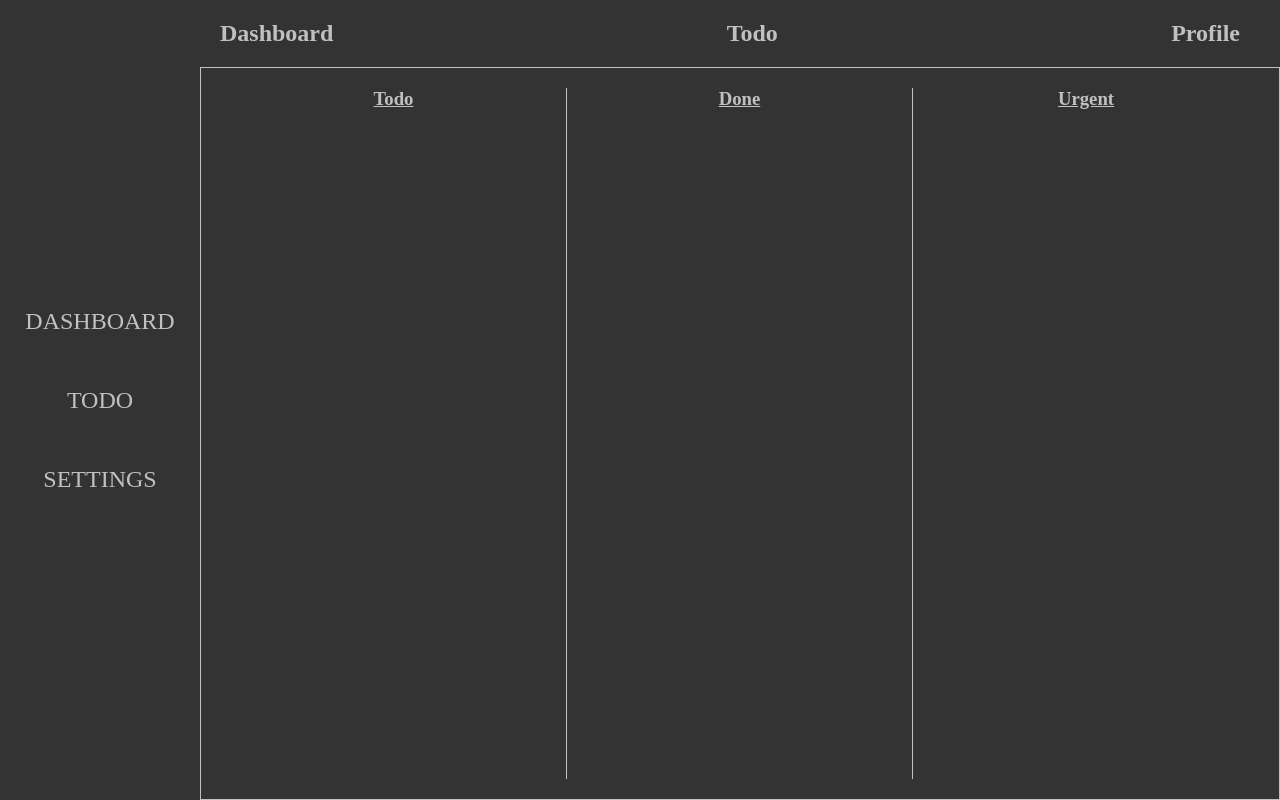
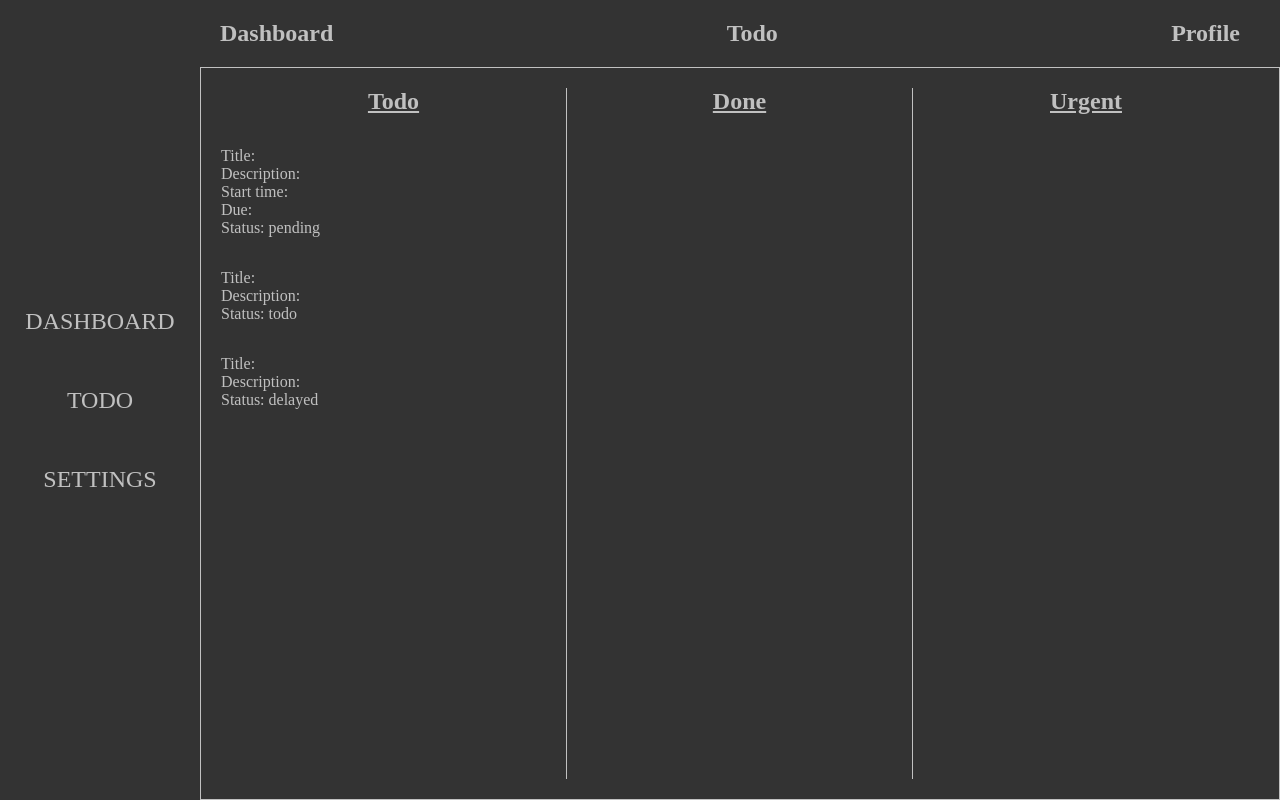
Before and after one commit to Nkurunzizagashati/ONLINE-TASK-MANAGEMENT-SYSTEM, a plain HTML site: page Frontend/index.html in a window 1280 px wide. Drawn offline with Linux system fonts and the light colour scheme.

Commit message:
working on the markup

```diff
--- a/Frontend/index.html
+++ b/Frontend/index.html
@@ -27,13 +27,32 @@
       <main>
         <div class="main-container">
           <div class="todo">
-            <h3>Todo</h3>
+            <h2>Todo</h2>
+            <div class="tasks-container">
+              <div class="todo-info">
+                <p>Title:</p>
+                <p>Description:</p>
+                <p>Start time:</p>
+                <p>Due:</p>
+                <p>Status: pending</p>
+              </div>
+              <div class="todo-info">
+                <p>Title:</p>
+                <p>Description:</p>
+                <p>Status: todo</p>
+              </div>
+              <div class="todo-info">
+                <p>Title:</p>
+                <p>Description:</p>
+                <p>Status: delayed</p>
+              </div>
+            </div>
           </div>
           <div class="done">
-            <h3>Done</h3>
+            <h2>Done</h2>
           </div>
           <div class="urgent">
-            <h3>Urgent</h3>
+            <h2>Urgent</h2>
           </div>
         </div>
       </main>
--- a/Frontend/styles.css
+++ b/Frontend/styles.css
@@ -56,30 +56,20 @@ main {
   height: 100%;
 }
 
-.main-container h3 {
-  text-decoration: underline;
-}
-
 .todo {
   grid-area: todo;
   border-right: 1px solid var(--color-light);
-  display: flex;
-  justify-content: center;
   color: var(--color-light);
 }
 
 .done {
   grid-area: done;
   border-right: 1px solid var(--color-light);
-  display: flex;
-  justify-content: center;
   color: var(--color-light);
 }
 
 .urgent {
   grid-area: urgent;
-  display: flex;
-  justify-content: center;
   color: var(--color-light);
 }
 
@@ -141,3 +131,14 @@ main {
   background-color: var(--primary-color-dark);
   /* color: var(--color-white); */
 }
+
+/* TODO */
+
+.main-container h2 {
+  text-align: center;
+  text-decoration: underline;
+}
+
+.todo-info {
+  margin-top: 2rem;
+}
```
